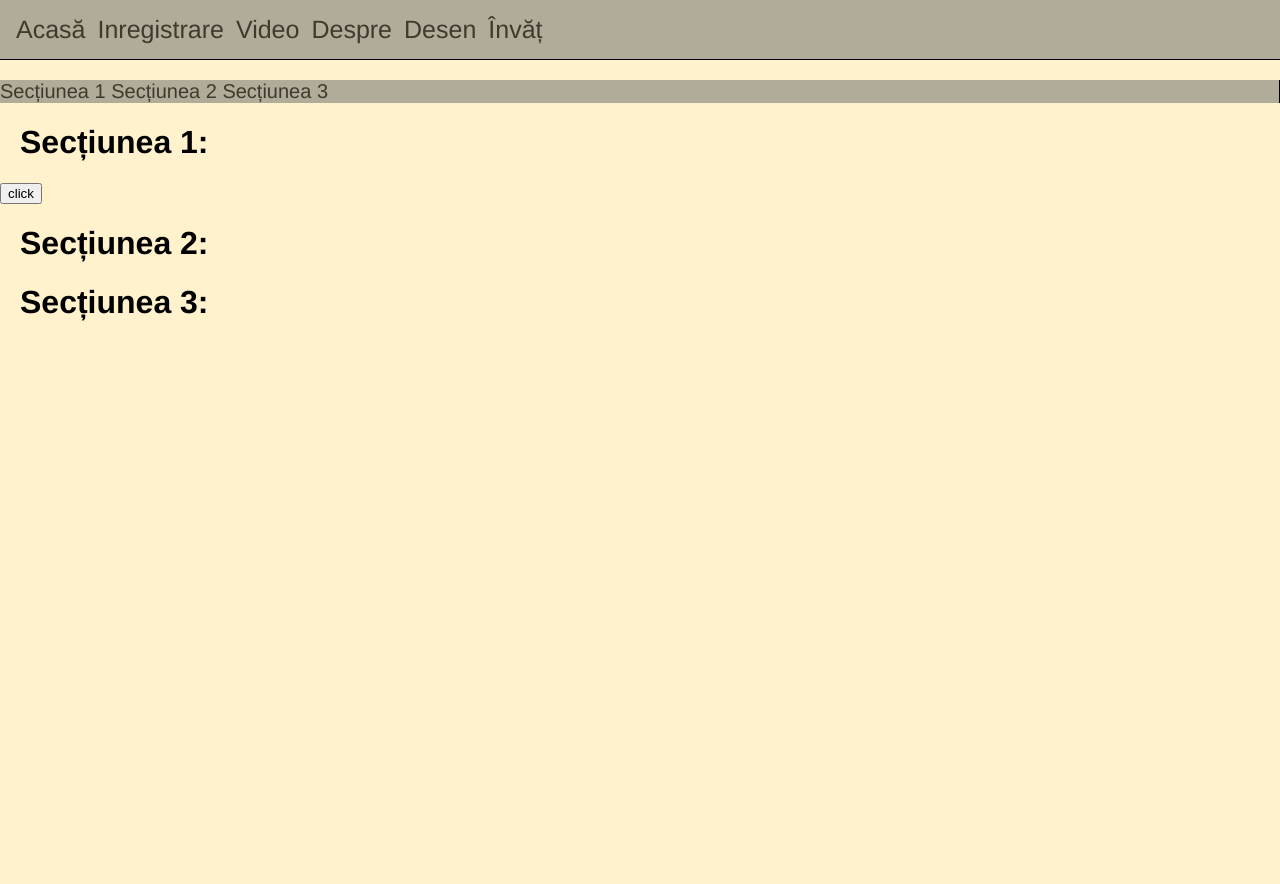
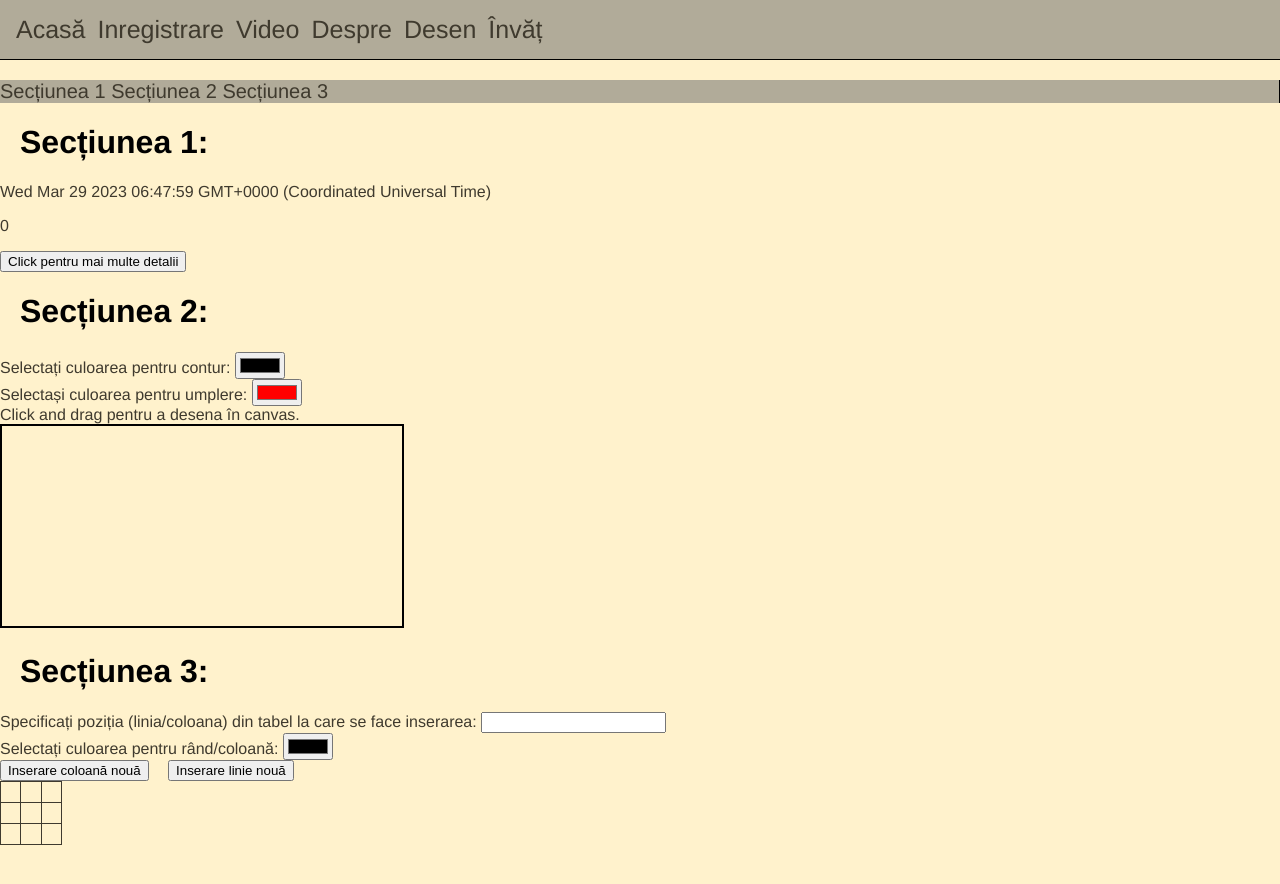
Before and after one commit to Eduard-Polodeanu/basic-webpage-dogs, a plain HTML site: page invat.html in a window 1280 px wide. Before the commit the page ends 800 px from the top, so only its background shows below. Drawn offline with Linux system fonts and the light colour scheme.

Commit message:
lab5-completare

```diff
--- a/css/stil.css
+++ b/css/stil.css
@@ -3,6 +3,7 @@ body {
    background-color: #FFF2CC;
    font-family: Helvetica, Arial, sans-serif;
    color: #3F3A2E;
+   margin-bottom: 200px;
   }
 
 h1 {
--- a/invat.html
+++ b/invat.html
@@ -5,11 +5,10 @@
         <link rel="stylesheet" href="css/stil.css">
         <link rel="stylesheet" href="css/navbar.css">
         <link rel="stylesheet" href="css/aside.css">
+        <link rel="stylesheet" href="css/tabel.css">
     </head>
 
     <body>
-        <script src="js/script.js"></script>
-
         <nav>
             <a href="index.html">Acasă</a>
             <a href="inregistreaza.html">Inregistrare</a>
@@ -25,21 +24,66 @@
             <a href="#headeer-sectiunea-trei">Secțiunea 3</a>
         </aside>
 
-        <div class="sectionea-unu">
+        <div class="sectiunea-unu">
             <h1 id="header-sectiunea-unu">Secțiunea 1:</h1>
             <p id="data-si-ora"></p>
-            <p id="locatie"></p>
-            <p id="browser"></p>
-            <button type="button" onclick="dateAndTime(); locationClick(); browserInfo()">click</button>
-
+            <p id="info-locatie"></p>
+            <p id="info-url"></p>
+            <p id="info-browser"></p>
+            <button id="buton-info" type="button" onclick="infoURL(); infoBrowser();
+             hideOnClick('buton-info');">Click pentru mai multe detalii</button>
+            <script src="js/script.js"></script>
         </div>
 
         <div class="sectiunea-doi">
             <h1 id="header-sectiunea-doi">Secțiunea 2:</h1>
+            <div class="parametri-sectiunea-doi">
+                <label for="culoareContur">Selectați culoarea pentru contur:</label>
+                <input type="color" id="culoareContur" name="culoareContur" value="#000000">
+                </br>
+                <label for="culoareUmplere">Selectași culoarea pentru umplere:</label>
+                <input type="color" id="culoareUmplere" name="culoareUmplere" value="#ff0000">
+            </div>
+            <script src="js/canvas.js"></script>
+            <label for="myCanvas">Click and drag pentru a desena în canvas.</label> </br>
+            <canvas id="myCanvas" onclick="drawRectangle();" width="400" height="200"
+            style="border:2px solid black;"></canvas>
         </div>
 
         <div class="sectiunea-trei">
             <h1 id="header-sectiunea-trei">Secțiunea 3:</h1>
+            <div class="parametri-sectiunea-trei">
+                <label for="pozitieCelula">Specificați poziția (linia/coloana) din
+                    tabel la care se face inserarea:</label>
+                <input type="text" id="pozitieCelula" name="pozitieCelula">
+                </br>
+                <label for="culoareCelula">Selectați culoarea pentru rând/coloană:</label>
+                <input type="color" id="culoareCelula" name="culoareCelula" value="#000000">
+                </br>
+                <button id="butonColoana" type="button" onclick="addColumn()" style="margin-right: 15px;">Inserare coloană nouă</button>
+                <button id="butonLinie" type="button" onclick="addRow()" style="margin-right: 15px;">Inserare linie nouă</button>
+            </div>
+            <div class="tabela-sectiunea-trei">
+                <table id="tabel-invat">
+                    <tr>
+                        <td>&nbsp;</td>
+                        <td>&nbsp;</td>
+                        <td>&nbsp;</td>
+                    </tr>
+                    <tr>
+                        <td>&nbsp;</td>
+                        <td>&nbsp;</td>
+                        <td>&nbsp;</td>
+                    </tr>
+                    <tr>
+                        <td>&nbsp;</td>
+                        <td>&nbsp;</td>
+                        <td>&nbsp;</td>
+                    </tr>
+                </table>
+
+            </div>
         </div>
+
     </body>
 </html>
--- /dev/null
+++ b/js/canvas.js
@@ -0,0 +1,53 @@
+function drawRectangle() {
+  var canvas = document.getElementById("myCanvas");
+  var border_color = document.getElementById("culoareContur").value;
+  var fill_color = document.getElementById("culoareUmplere").value;
+
+    // Get the canvas context and set the border and fill colors
+  var ctx = canvas.getContext("2d");
+  ctx.strokeStyle = border_color;
+  ctx.fillStyle = fill_color;
+
+  // Define variables to keep track of the starting and ending positions
+  var startPos = null;
+  var endPos = null;
+
+  // Add a mousedown event listener to the canvas
+  canvas.addEventListener("mousedown", function(event) {
+    // Get the position of the mouse click
+    var x = event.offsetX;
+    var y = event.offsetY;
+
+    // Save the starting position
+    startPos = {x: x, y: y};
+
+    // Add a mouseup event listener to the canvas
+    canvas.addEventListener("mouseup", function(event) {
+      // Get the position of the mouse release
+      var x = event.offsetX;
+      var y = event.offsetY;
+
+      // Save the ending position
+      endPos = {x: x, y: y};
+
+      // Calculate the width and height of the rectangle
+      var width = Math.abs(endPos.x - startPos.x);
+      var height = Math.abs(endPos.y - startPos.y);
+
+      // Set the starting point of the rectangle
+      var rectX = Math.min(startPos.x, endPos.x);
+      var rectY = Math.min(startPos.y, endPos.y);
+
+      // Draw the rectangle using the start position, width, and height
+      ctx.fillRect(rectX, rectY, width, height);
+      ctx.strokeRect(rectX, rectY, width, height);
+
+      // Reset the starting and ending positions
+      startPos = null;
+      endPos = null;
+
+      // Remove the mouseup event listener
+      canvas.removeEventListener("mouseup", arguments.callee);
+    });
+  });
+}
--- a/js/script.js
+++ b/js/script.js
@@ -1,11 +1,32 @@
+setInterval(dateAndTime, 1000);
+infoLocatie();
 function dateAndTime() {
     document.getElementById('data-si-ora').innerHTML = Date();
 }
 
-function locationClick() {
-    document.getElementById('locatie').innerHTML = window.location.href;
+function infoURL() {
+    document.getElementById("info-url").innerHTML =
+    "Adresa URL: " + window.location.href;
 }
 
-function browserInfo() {
-    document.getElementById('browser').innerHTML = navigator.appCodeName;
+function infoLocatie() {
+    document.getElementById("info-locatie").innerHTML = navigator.geolocation.getCurrentPosition(showPosition);
 }
+
+function showPosition(position) {
+    document.getElementById("info-locatie").innerHTML =  "Locație curentă: </br>" +
+    "Latitudine: " + position.coords.latitude + "<br>" +
+    "Longitudine: " + position.coords.longitude + "<br>";
+}
+
+function infoBrowser() {
+    document.getElementById("info-browser").innerHTML =
+    "Sistemul de operare: " + navigator.platform +
+    "</br>Browser: " + navigator.appName +
+    "</br>Versiune: " + navigator.appVersion;
+}
+
+function hideOnClick(id) {
+    var elem = document.getElementById(id);
+    elem.style.display = "none";
+}
```
Also changed, not shown: despre.html (+2 -2 lines), js/tableInsert.js (added, +13 -0 lines).
